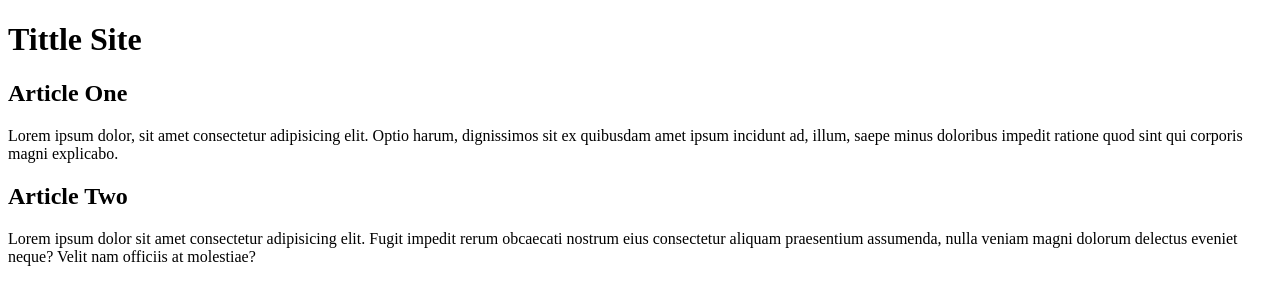
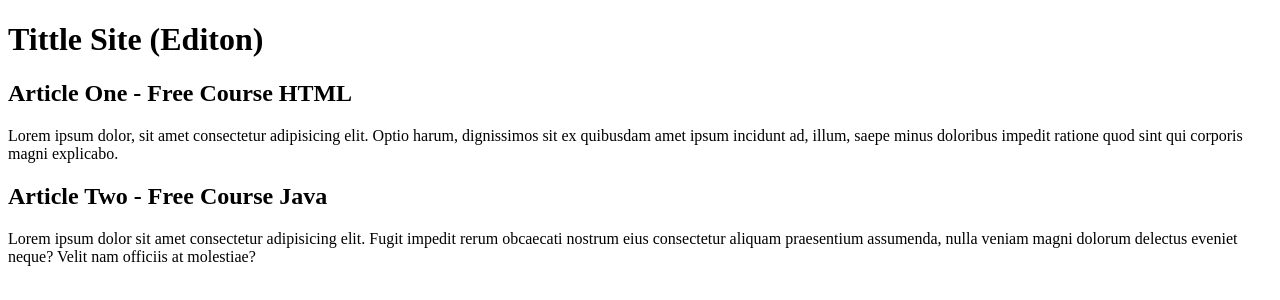
Before and after one commit to AndreyAlmeidaOliveira/project-site, a plain HTML site: page index.html in a window 1280 px wide. Drawn offline with Linux system fonts and the light colour scheme.

Commit message:
Update index.html

```diff
--- a/index.html
+++ b/index.html
@@ -11,17 +11,17 @@
 	<main>
 
 		<header>
-			<h1>Tittle Site</h1>
+			<h1>Tittle Site (Editon)</h1>
 		</header>
 
 		<article>
-			<h2>Article One</h2>
+			<h2>Article One - Free Course HTML</h2>
 			<p>
 				Lorem ipsum dolor, sit amet consectetur adipisicing elit. Optio harum, dignissimos sit ex quibusdam amet
 				ipsum incidunt ad, illum, saepe minus doloribus impedit ratione quod sint qui corporis magni explicabo.
 			</p>
 		<article>
-			<h2>Article Two</h2>
+			<h2>Article Two - Free Course Java</h2>
 			<p>
 				Lorem ipsum dolor sit amet consectetur adipisicing elit. Fugit impedit rerum obcaecati nostrum eius
 				consectetur aliquam praesentium assumenda, nulla veniam magni dolorum delectus eveniet neque? Velit
```
